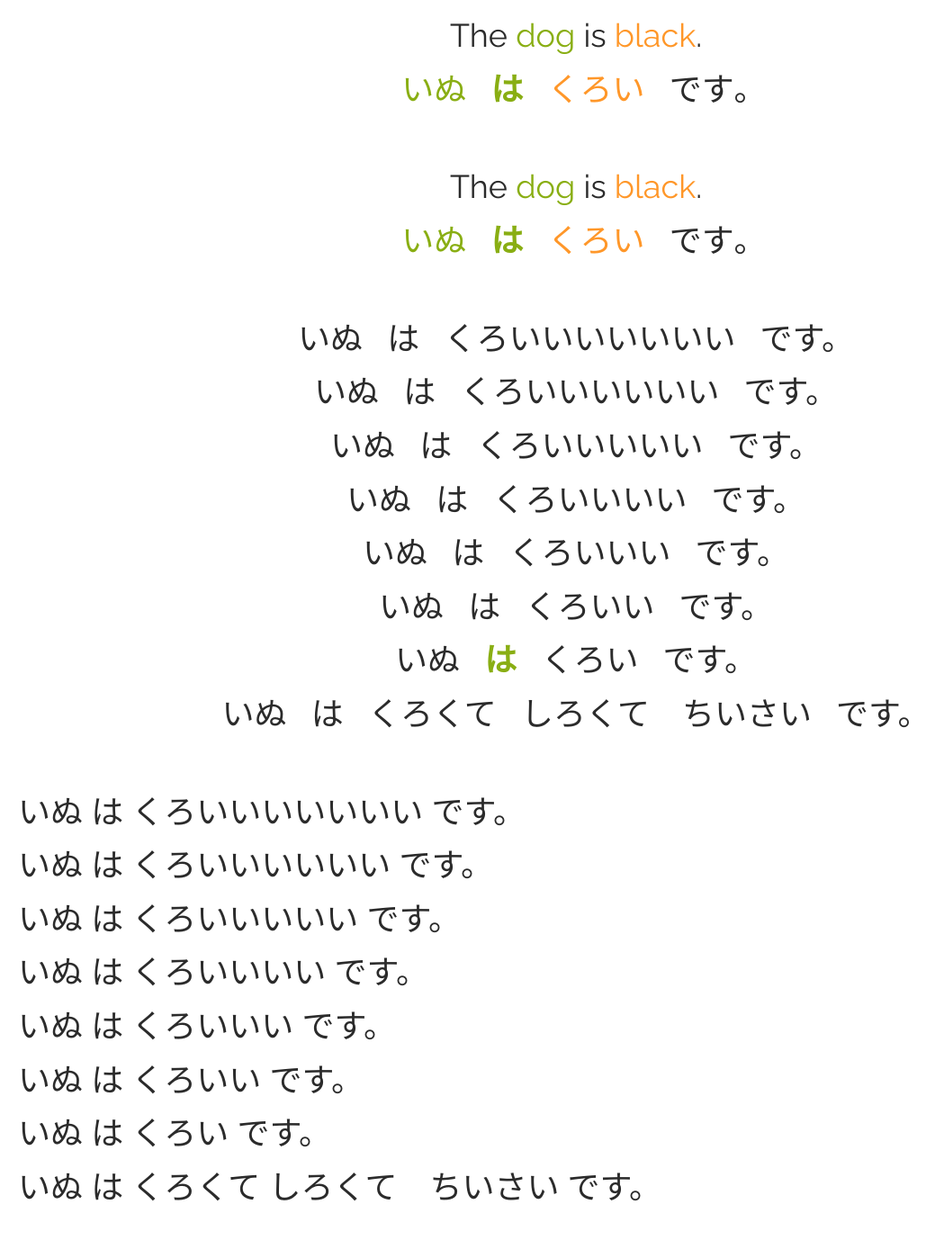
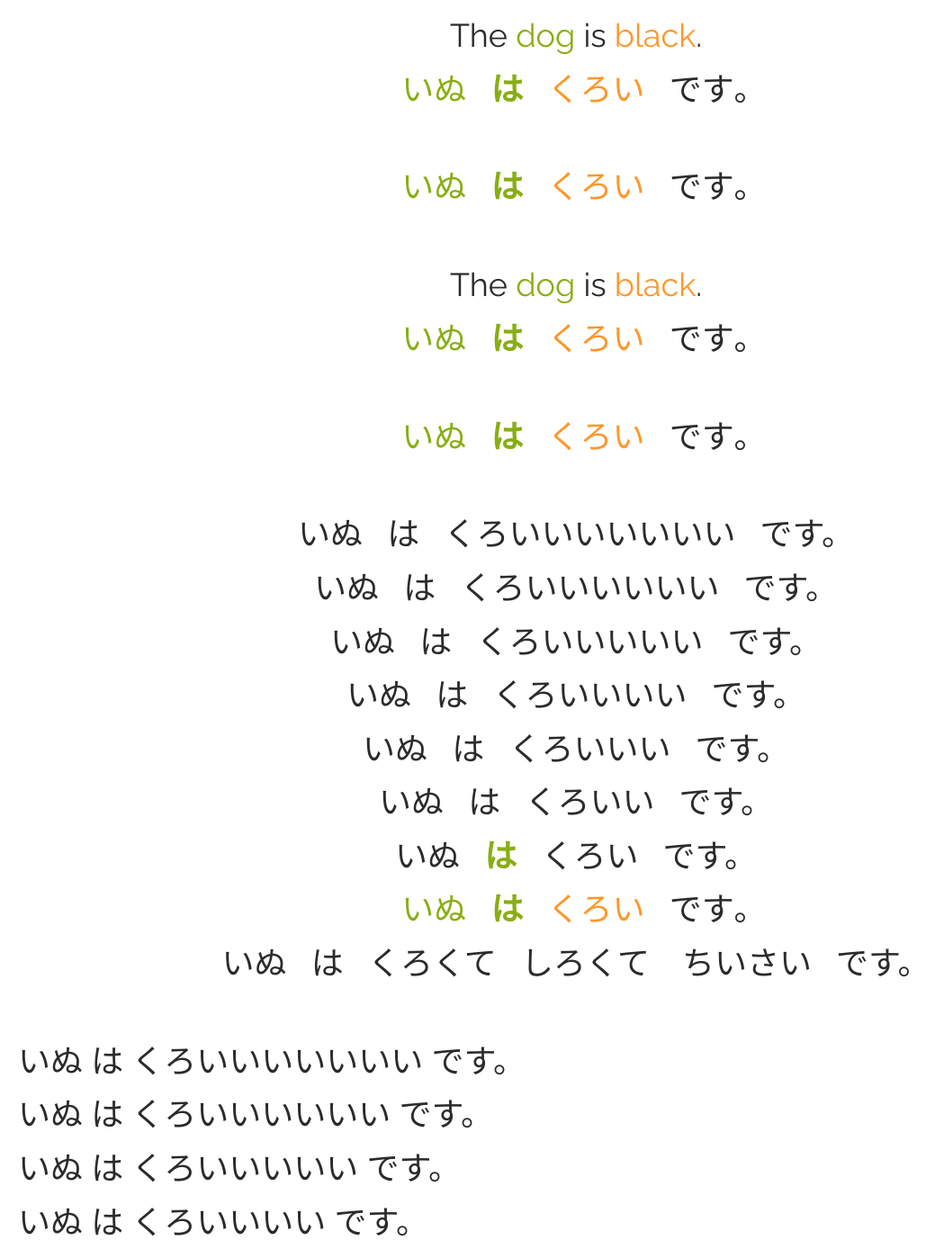
Before and after one commit to hologramber/Kairozu-Production, a Django app: a page that uses sandbox/templates/sandbox/appleview.html in a window 1280 px wide. Shown: the part 50-1428 px from the top of the page at 90% size, without its empty margins (0-1049 px from the left). Before the commit the page ends 1385 px from the top, so only its background shows below. Run offline with Django 3.2, Linux system fonts and the light colour scheme; parts of the project's set-up code (start-up, migrations or seed data) failed here and were passed over; some libraries are stand-ins or nearby versions.

Commit message:
appleview test

```diff
--- a/sandbox/templates/sandbox/appleview.html
+++ b/sandbox/templates/sandbox/appleview.html
@@ -14,7 +14,19 @@ word-break: keep-all; }
     <br /><br />
     <div class="fc-general-col">
         <div class="center-block text-align-center">
+            <h1 class="lessonhead wordsp0-5"><font color="#89AE13">いぬ</font> <font color="#89AE13"><b>は</b></font> <font color="#FF9729">くろい</font> です｡</h1>
+        </div>
+    </div>
+    <br /><br />
+    <div class="fc-general-col">
+        <div class="center-block text-align-center">
             <h1 class="lessonhead">The <span class="green-words">dog</span> is <span class="orange-words">black</span>.</h1>
+            <h1 class="lessonhead wordsp0-5"><span class="green-words">いぬ</span> <span class="g-w-b">は</span> <span class="orange-words">くろい</span> です｡</h1>
+        </div>
+    </div>
+    <br /><br />
+    <div class="fc-general-col">
+        <div class="center-block text-align-center">
             <h1 class="lessonhead wordsp0-5"><span class="green-words">いぬ</span> <span class="g-w-b">は</span> <span class="orange-words">くろい</span> です｡</h1>
         </div>
     </div>
@@ -28,6 +40,7 @@ word-break: keep-all; }
             <h1 class="lessonhead wordsp0-5">いぬ は くろいいい です。</h1>
             <h1 class="lessonhead wordsp0-5">いぬ は くろいい です。</h1>
             <h1 class="lessonhead wordsp0-5">いぬ <span class="g-w-b">は</span> くろい です。</h1>
+            <h1 class="lessonhead wordsp0-5"><span class="green-words">いぬ</span> <span class="g-w-b">は</span> <span class="orange-words">くろい</span> です｡</h1>
             <h1 class="lessonhead wordsp0-5">いぬ は くろくて しろくて　ちいさい です。</h1>
         </div>
     </div>
```
